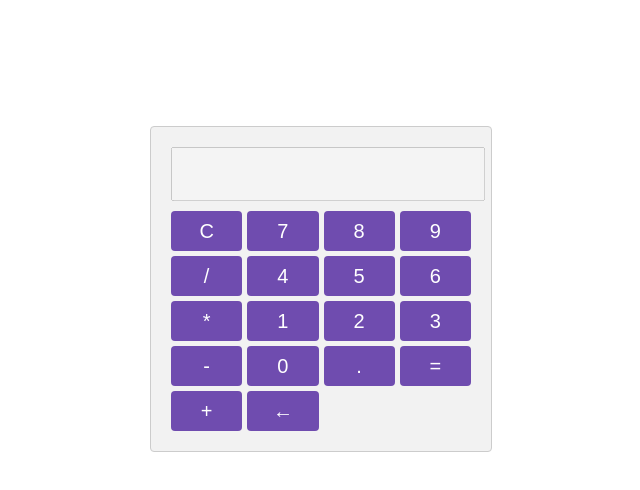
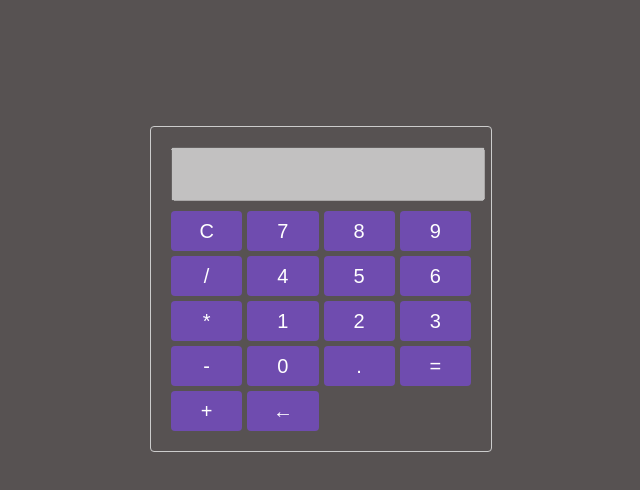
Before and after one commit to kilas-Aniso/A-simple-Calculator, a plain HTML site: page index.html in a window 1280 px wide. Shown: the whole page, without its empty margins (319-959 px from the left). Drawn offline with Linux system fonts and the light colour scheme.

Commit message:
changed the background color of the calculator and the page

```diff
--- a/style.css
+++ b/style.css
@@ -1,8 +1,13 @@
+body{
+    background-color: #575252;
+}
+
+
 .calculator {
     max-width: 300px;
     margin: 10% auto;
     padding: 20px;
-    background-color: #f2f2f2;
+    background-color: #575252;
     border: 1px solid #ccc;
     border-radius: 4px;
 }
```
